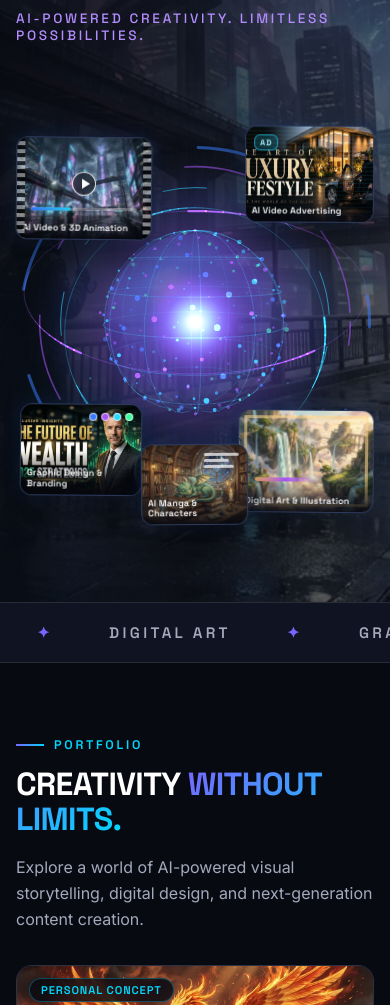
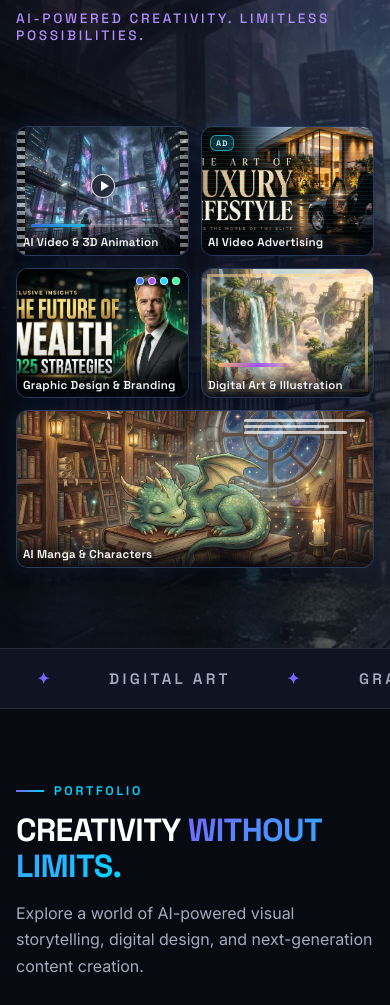
Before and after one commit to aimangaindia/ai_manga_india, a plain HTML site: page index.html in a window 390 px wide. Shown: the part 620-1625 px from the top of the page. Drawn offline with Linux system fonts and the light colour scheme; animation ran at ten frames a second.

Commit message:
Hero: 3D video scene desktop/laptop only; static grid on phones/tablets; tidy desktop alignment
Co-Authored-By: Claude Sonnet 5.5 <noreply@anthropic.com>
Claude-Session: https://claude.ai/code/session_01SYC3gRw7oAmMiEzJD7Ta6V

```diff
--- a/css/hero3d.css
+++ b/css/hero3d.css
@@ -52,9 +52,9 @@
 /* layout (desktop) — five objects around the core */
 .h3-i1 { --w: 36%; --depth: 1.2; --ox: -34px; --oy: -26px; --fd: 7.5s; left: 0; top: 4%; }
 .h3-i2 { --w: 33%; --depth: .8; --ox: 38px; --oy: -30px; --fd: 6.5s; --fl: -2s; right: 0; top: 0; }
-.h3-i3 { --w: 31%; --depth: 1.5; --ox: -40px; --oy: 30px; --fd: 8s; --fl: -3s; left: 2%; bottom: 6%; }
-.h3-i4 { --w: 35%; --depth: 1; --ox: 40px; --oy: 34px; --fd: 7s; --fl: -1s; right: 1%; bottom: 2%; }
-.h3-i5 { --w: 28%; --depth: 1.8; --ox: 0px; --oy: 40px; --fd: 6s; --fl: -4s; left: 36%; bottom: -3%; }
+.h3-i3 { --w: 29%; --depth: 1.5; --ox: -40px; --oy: 30px; --fd: 8s; --fl: -3s; left: 2%; bottom: 6%; }
+.h3-i4 { --w: 31%; --depth: 1; --ox: 40px; --oy: 34px; --fd: 7s; --fl: -1s; right: 0; bottom: 4%; }
+.h3-i5 { --w: 25%; --depth: 1.8; --ox: 0px; --oy: 40px; --fd: 6s; --fl: -4s; left: 37.5%; bottom: -3%; }
 .hero-cta { gap: 14px; }
 .btn-glow { box-shadow: 0 0 0 rgba(57, 123, 255, 0); } .btn-glow:hover { box-shadow: 0 0 30px rgba(57, 123, 255, .65), 0 0 60px rgba(168, 85, 247, .3); }
 .btn-outline-glow { background: transparent; color: #fff; border: 1px solid rgba(110, 160, 255, .6); box-shadow: inset 0 0 14px rgba(57, 123, 255, .18), 0 0 14px rgba(57, 123, 255, .2); }
@@ -93,3 +93,23 @@
   .h3-i3 { --w: 34%; left: 1%; bottom: 8%; } .h3-i4 { --w: 38%; right: 0; bottom: 4%; } .h3-i5 { --w: 30%; left: 35%; bottom: -2%; }
 }
 @media (prefers-reduced-motion: reduce) { .h3-card { animation: none; transition: none; } .is-live .h3-card { filter: none; } }
+
+/* phones & tablets: no 3D scene, no video — a tidy static grid of the same five service links */
+@media not all and (min-width: 1025px) and (hover: hover) and (pointer: fine) {
+  .hero-visual.h3-wrap { height: auto; margin-top: 12px; }
+  #hero3d { display: grid; grid-template-columns: repeat(2, minmax(0, 1fr)); gap: 12px; height: auto; transform: none !important; opacity: 1 !important; }
+  #hero3d::before, .h3-video, .h3-canvas { display: none !important; }
+  .h3-item { position: relative; inset: auto; width: auto; transform: none; }
+  .h3-card { animation: none; }
+  .h3-card:hover, .h3-card:focus-visible { scale: 1 !important; }
+  .h3-i5 { grid-column: 1 / -1; }
+  .h3-i5 .h3-media { aspect-ratio: 16 / 7; }
+  .h3-label { font-size: .72rem; }
+}
+
+/* desktop: keep headline + scene vertically centred and clear of the nav on short laptop screens */
+@media (min-width: 1025px) and (hover: hover) and (pointer: fine) {
+  .hero { padding-top: calc(var(--header-h) + 28px); padding-bottom: 64px; }
+  .hero h1 { font-size: clamp(2.3rem, min(4.7vw, 8.4vh), 4.3rem); }
+  .hero-visual.h3-wrap { height: min(68vh, 600px); }
+}
--- a/js/hero3d.js
+++ b/js/hero3d.js
@@ -6,13 +6,15 @@
    - mouse (fine pointers) / touch drag tilt the scene; panels move with depth-based parallax
    - scroll: the core moves back and the panels spread out (CSS variable --sp); CTA band has a portal that "approaches" (--q)
    - prefers-reduced-motion: a single static frame, no loop. Pauses when off-screen or the tab is hidden.
-   - a cinematic 3D video (assets/video/hero-3d.mp4) plays as the main visual when allowed (not reduced-motion / data-saver / failed autoplay);
+   - on desktop/laptop only, a cinematic 3D video (assets/video/hero-3d.mp4) plays as the main visual when allowed (not reduced-motion / data-saver / failed autoplay);
      otherwise the canvas scene above is used. If canvas is unavailable the static CSS glow + the linked service panels remain. */
 (() => {
   "use strict";
   const root = document.getElementById("hero3d");
   const reduced = matchMedia("(prefers-reduced-motion: reduce)").matches;
   const small = matchMedia("(max-width: 760px)");
+  /* the 3D scene (video + canvas + floating panels) is for desktop / laptop screens only; phones and tablets get the plain static layout */
+  const desk = matchMedia("(min-width: 1025px) and (hover: hover) and (pointer: fine)");
   const clamp = (v, a = 0, b = 1) => Math.min(b, Math.max(a, v));
   const ease = t => 1 - Math.pow(1 - t, 3);
   let seed = 11; const rand = () => (seed = (seed * 16807) % 2147483647) / 2147483647; // deterministic scene
@@ -199,6 +201,8 @@
     if ("ResizeObserver" in window) new ResizeObserver(size).observe(band); size(); upd(); draw(reduced ? 3 : 0);
   }
 
-  const init = () => { if (root) hero(); portal(); };
+  let started = false;
+  const start = () => { if (root && desk.matches && !started) { started = true; hero(); } };
+  const init = () => { start(); portal(); if (desk.addEventListener) desk.addEventListener("change", start); };
   if (document.readyState === "loading") document.addEventListener("DOMContentLoaded", init); else init();
 })();
```
Also changed, not shown: 1 other file.
